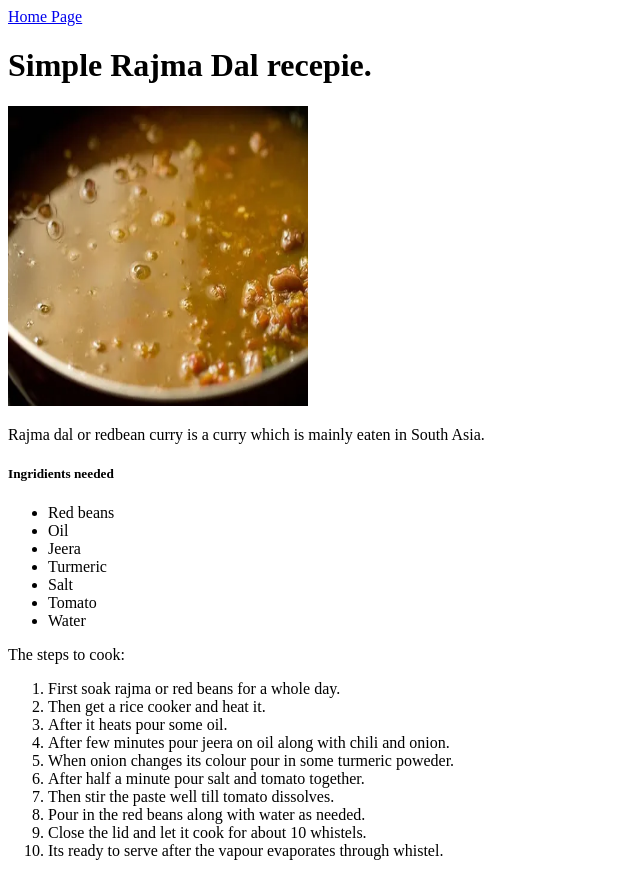
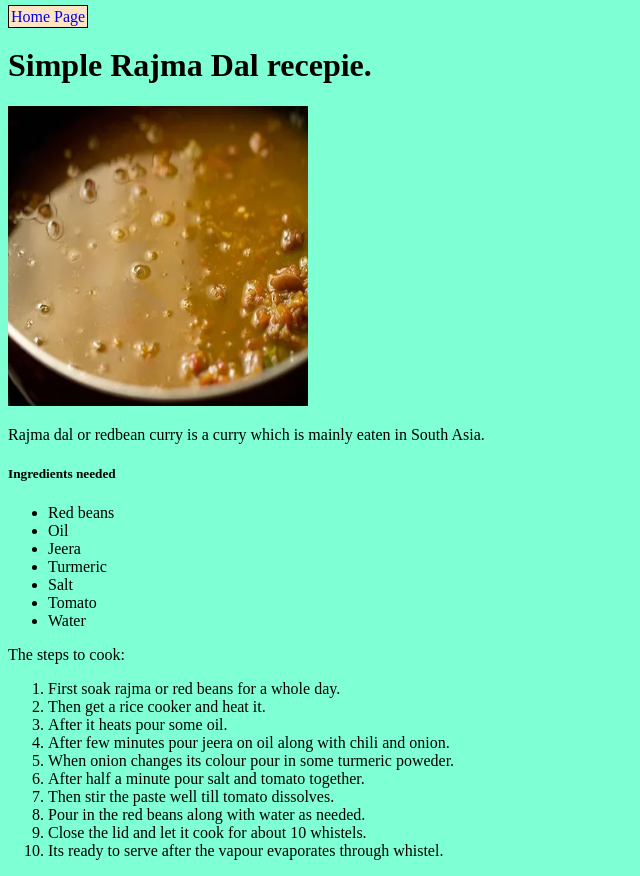
Before and after one commit to RijalChirayu/odin-recepies, a plain HTML site: page recepies/rajma.html in a window 1280 px wide. Shown: the whole page, without its empty margins (0-640 px from the left). Drawn offline with Linux system fonts and the light colour scheme.

Commit message:
Added styles and modified text

```diff
--- a/recepies/rajma.html
+++ b/recepies/rajma.html
@@ -4,13 +4,14 @@
     <meta charset="UTF-8">
     <meta name="viewport" content="width=device-width, initial-scale=1.0">
     <title>Rajma</title>
+    <link rel="stylesheet" href="../styles/index.css">
 </head>
 <body>
     <a href="../index.html">Home Page</a>
     <h1>Simple Rajma Dal recepie.</h1>
     <img src="../images/rajma.png" alt="A picture of rajma dal" height="300px" width="300px">
     <p>Rajma dal or redbean curry is a curry which is mainly eaten in South Asia.</p>
-    <h5>Ingridients needed</h5>
+    <h5>Ingredients needed</h5>
     <ul>
         <li>Red beans</li>
         <li>Oil</li>
--- /dev/null
+++ b/styles/index.css
@@ -0,0 +1,11 @@
+body{
+    background-color: aquamarine;
+}
+a {
+    border: 1px solid black ;
+    background-color: bisque;
+    text-decoration: none ;
+    padding: 2px ;
+
+
+}
```
Also changed, not shown: index.html (+1 -0 lines), recepies/omelete.html (+1 -0 lines).
